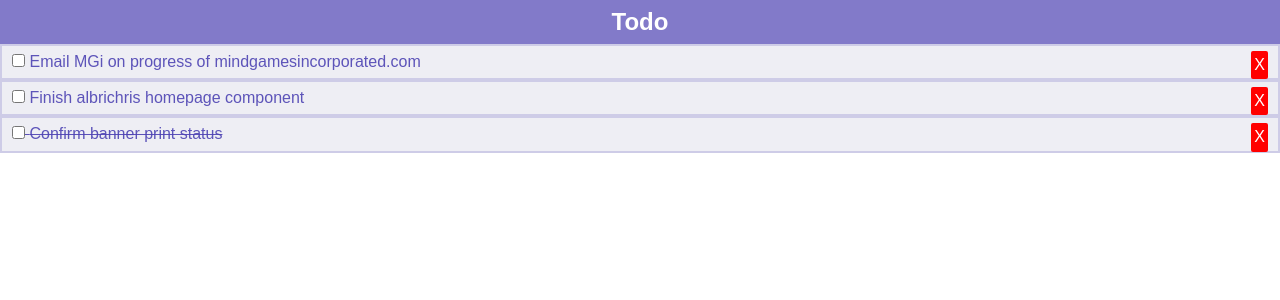
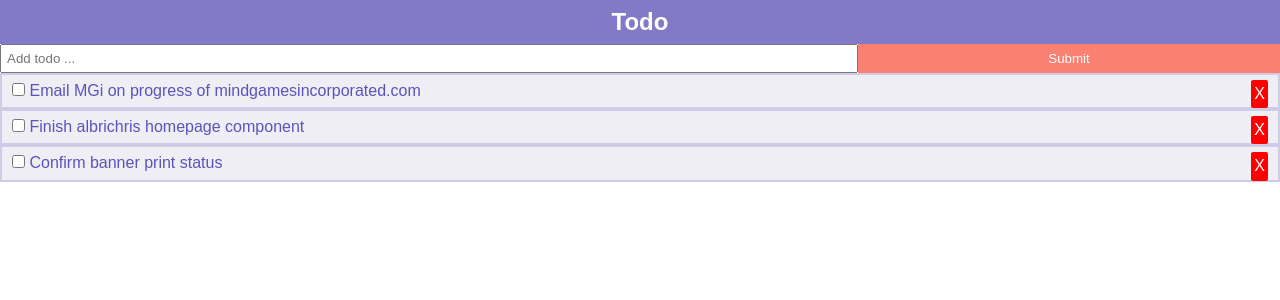
Before and after one commit to anselmleo/2do, a React (Create React App) app: page / in a window 1280 px wide. Shown: the top 300 px of the page. Built offline with nearby package versions, Linux system fonts and the light colour scheme.

Commit message:
complete TodoItem component and setup AddTodo component

```diff
--- a/src/App.js
+++ b/src/App.js
@@ -1,5 +1,6 @@
 import React from 'react';
 import Header from './components/layout/Header';
+import AddTodo from './components/todo/AddTodo';
 import './App.css';
 import Todos from './components/todo/Todos';
 
@@ -20,20 +21,32 @@ class App extends React.Component
       {
         id: 3,
         title: "Confirm banner print status",
-        completed: true
+        completed: false
       }
     ]
   }
 
-  markComplete = (e) => {
-    console.log('Hello lagos!')
+  markComplete = (id) => {
+    this.setState({todos: this.state.todos.map(todo => {
+      if(todo.id === id) {
+        todo.completed = !todo.completed
+      }
+      return todo;
+    }) });
+  }
+
+  delTodo = (id) => {
+    this.setState({
+      todos: [...this.state.todos.filter(todo => todo.id !== id)]
+    })
   }
 
   render() {
     return (
       <div className="App">
         <Header />
-        <Todos todos={this.state.todos} markComplete={this.markComplete} />
+        <AddTodo />
+        <Todos todos={this.state.todos} markComplete={this.markComplete} delTodo={this.delTodo}/>
       </div>
     );
   }
--- /dev/null
+++ b/src/components/todo/AddTodo.js
@@ -0,0 +1,53 @@
+import React, { Component } from 'react'
+
+class AddTodo extends Component {
+
+  state = {
+    title: ''
+  }
+
+  showTodo = (e) => {
+    this.setState({title: e.target.value})
+  }
+
+  addTodo = (e) => {
+    console.log(this.state.title);
+  }
+
+  render() {
+    return (
+      <form style={{display: 'flex'}}>
+        <input
+          type="text"
+          name="title"
+          placeholder="Add todo ..."
+          style={addTodoTextStyle}
+          value={this.state.title}
+          onChange={this.showTodo}
+        />
+        <input
+          type="submit"
+          name="submit"
+          value="Submit"
+          style={submitStyle}
+          onClick={this.addTodo}
+        />
+      </form>
+    )
+  }
+}
+
+const addTodoTextStyle = {
+  flex: '10',
+  padding: '5px'
+}
+
+const submitStyle = {
+  flex: '5',
+  backgroundColor: 'salmon',
+  color: 'white',
+  border: 'none',
+  cursor: 'pointer'
+}
+
+export default AddTodo
--- a/src/components/todo/TodoItem.js
+++ b/src/components/todo/TodoItem.js
@@ -18,9 +18,13 @@ class Todoitem extends React.Component {
     const {id, title} = this.props.todo;
     return (
       <p style={this.getTodoStyle()}>
-        <input type="checkbox" onChange={this.props.markComplete.bind(this, id)}/> {" "}
+        <input
+          type="checkbox"
+          onChange={this.props.markComplete.bind(this, id)}
+        />
+        {" "}
         {title}
-        <span style={delStyle}>X</span>
+        <span style={delStyle} onClick={this.props.delTodo.bind(this, id)}>X</span>
       </p>
     )
   }
--- a/src/components/todo/Todos.js
+++ b/src/components/todo/Todos.js
@@ -8,7 +8,7 @@ class Todos extends React.Component
   render() {
     return (
       this.props.todos.map((todo) => (
-        <TodoItem key={todo.id} todo={todo} markComplete={this.props.markComplete}/>
+        <TodoItem key={todo.id} todo={todo} markComplete={this.props.markComplete} delTodo={this.props.delTodo}/>
       ))
     );
   }
```
